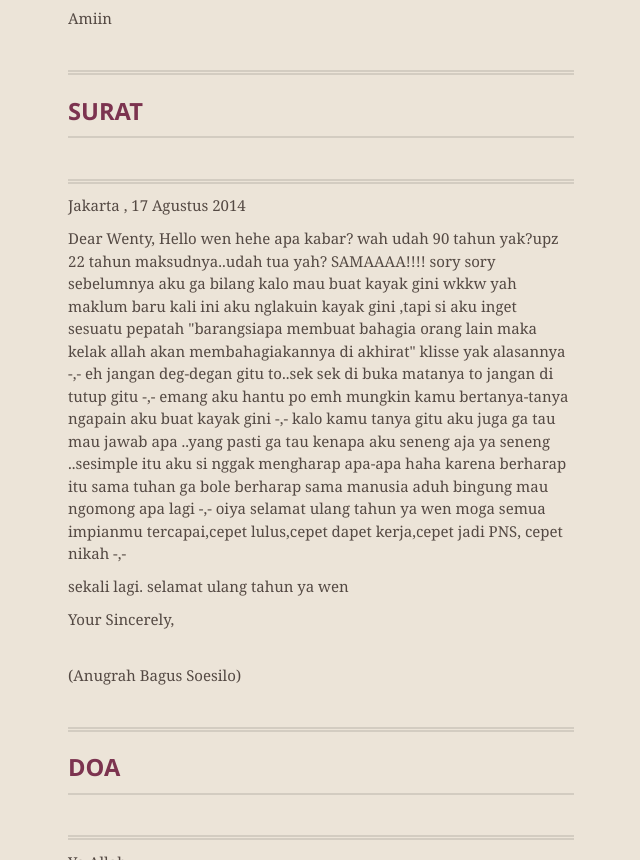
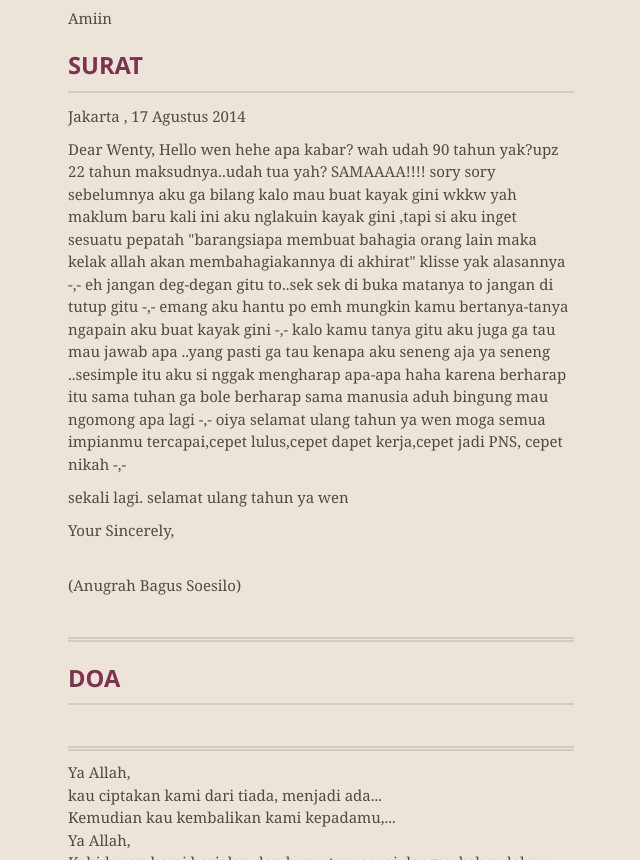
Before and after one commit to anugrahbsoe/happy-birthday-thuwenti, a plain HTML site: page index.html in a window 1280 px wide. Shown: the part 873-1733 px from the top of the page, without its empty margins (319-959 px from the left). Drawn offline with nearby package versions, Linux system fonts and the light colour scheme.

Commit message:
Update index.html

```diff
--- a/index.html
+++ b/index.html
@@ -76,13 +76,13 @@ Wenty hehe</p>
 
 <p>Amiin</p>
 
-<h1></h1>
+
 
 <h3>
 <a name="surat" class="anchor" href="#surat"><span class="octicon octicon-link"></span></a><strong>SURAT</strong>
 </h3>
 
-<h1></h1>
+
 
 <p>Jakarta , 17 Agustus 2014</p>
 
```
